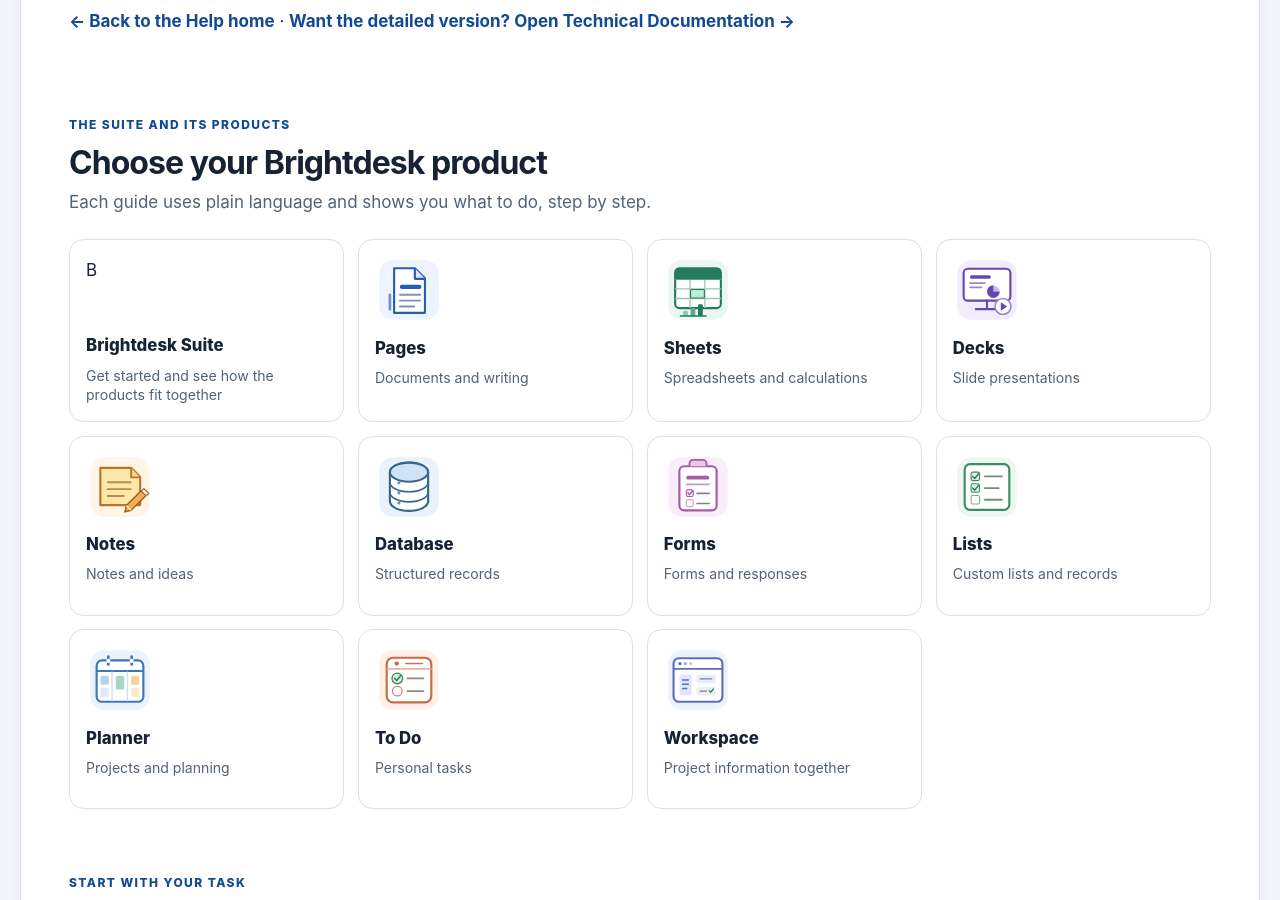
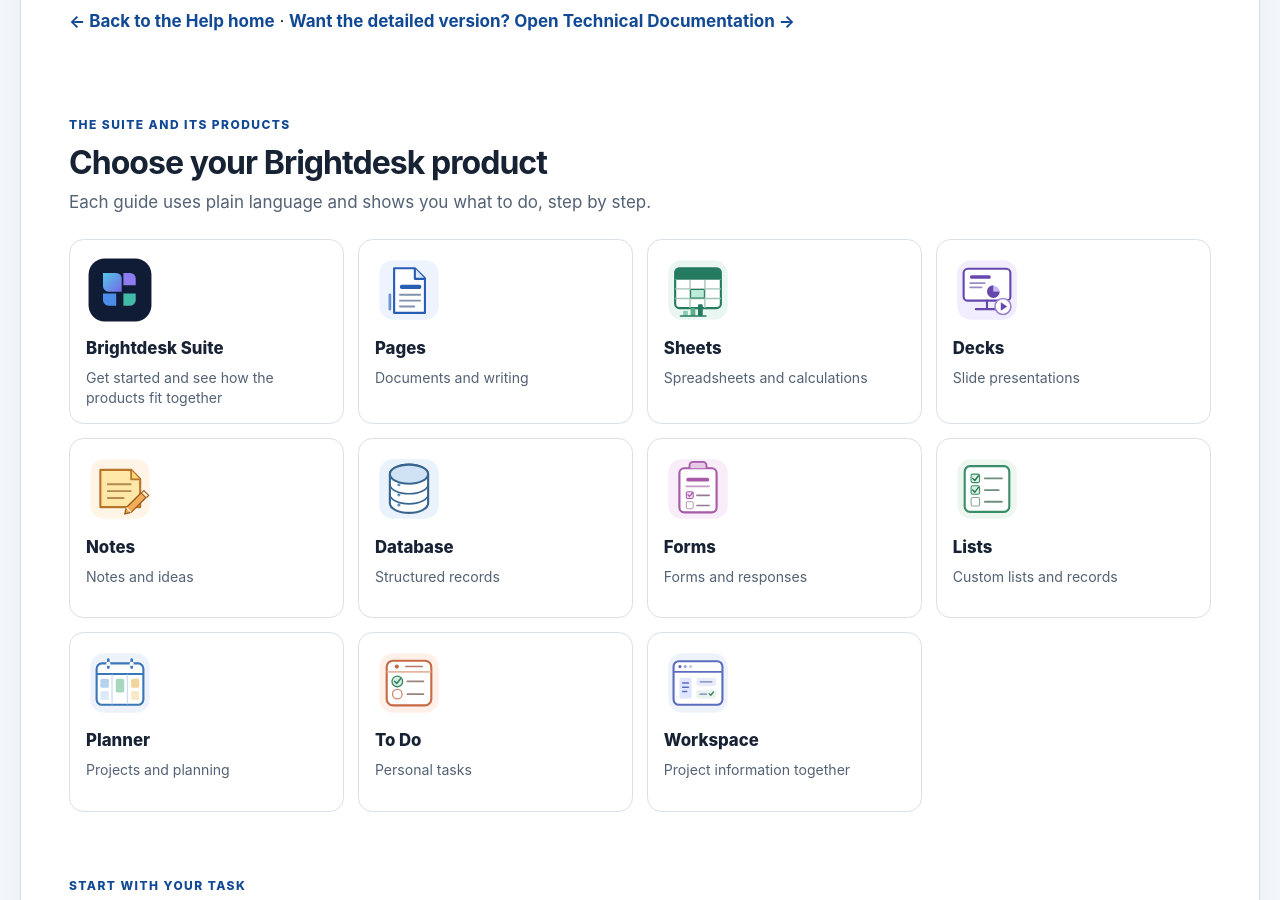
Before and after one commit to conz20/Brightdesk-Wiki, a Jekyll site: the page built from docs/everyday/index.md, in a window 1280 px wide and 900 px high, scrolled down 797 px. Built offline with Jekyll 4.4.1, drawn with Linux system fonts in a browser that asks for light colours.

Commit message:
fix: use original Brightdesk mark in help product directory

```diff
--- a/docs/everyday/index.md
+++ b/docs/everyday/index.md
@@ -14,7 +14,7 @@ permalink: /everyday/index.html
 <section class="product-directory" aria-labelledby="everyday-suite-title">
   <div class="section-heading"><div><p class="portal-kicker">THE SUITE AND ITS PRODUCTS</p><h2 id="everyday-suite-title">Choose your Brightdesk product</h2><p>Each guide uses plain language and shows you what to do, step by step.</p></div></div>
   <div class="product-card-grid">
-    <a class="product-card product-card-suite" href="../customer-start-here.html"><span class="product-card-mark-img" aria-hidden="true">B</span><span class="product-card-name">Brightdesk Suite</span><span class="product-card-description">Get started and see how the products fit together</span></a>
+    <a class="product-card product-card-suite" href="../customer-start-here.html"><img class="product-card-mark-img" src="../favicon.svg" alt="" width="66" height="66" loading="eager"><span class="product-card-name">Brightdesk Suite</span><span class="product-card-description">Get started and see how the products fit together</span></a>
     <a class="product-card" href="../products/pages.html"><img src="../assets/images/product-icons/pages.svg" alt="Brightdesk Pages product icon" loading="lazy"><span class="product-card-name">Pages</span><span class="product-card-description">Documents and writing</span></a>
     <a class="product-card" href="../products/sheets.html"><img src="../assets/images/product-icons/sheets.svg" alt="Brightdesk Sheets product icon" loading="lazy"><span class="product-card-name">Sheets</span><span class="product-card-description">Spreadsheets and calculations</span></a>
     <a class="product-card" href="../products/decks.html"><img src="../assets/images/product-icons/decks.svg" alt="Brightdesk Decks product icon" loading="lazy"><span class="product-card-name">Decks</span><span class="product-card-description">Slide presentations</span></a>
```
